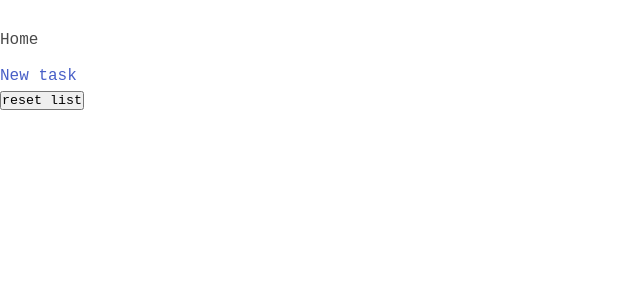
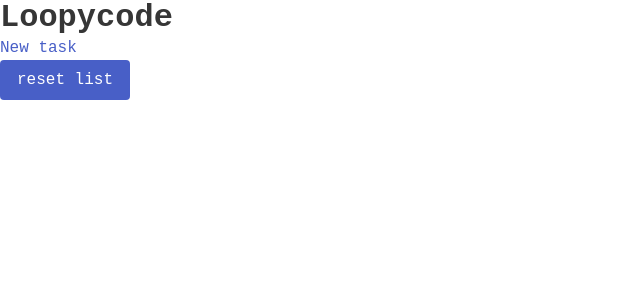
Before and after one commit to jcalixte/failwell, a Vue app: page / in a window 1280 px wide. Shown: the top 300 px of the page, without its empty margins (0-640 px from the left). Built offline with nearby package versions, Linux system fonts and the light colour scheme; a web font is replaced by a local one.

Commit message:
reset and implement first style classes

```diff
--- a/src/App.vue
+++ b/src/App.vue
@@ -4,76 +4,14 @@ import { RouterLink, RouterView } from 'vue-router'
 
 <template>
   <header>
-    <div class="wrapper">
-      <nav>
-        <router-link to="/">Home</router-link>
-      </nav>
-    </div>
+    <nav>
+      <h1 class="title is-3">
+        <router-link to="/">Loopycode</router-link>
+      </h1>
+    </nav>
   </header>
 
   <RouterView />
 </template>
 
-<style scoped>
-header {
-  line-height: 1;
-  max-height: 100vh;
-}
-
-.logo {
-  display: block;
-  margin: 0 auto 2rem;
-}
-
-nav {
-  width: 100%;
-  font-size: 12px;
-  text-align: center;
-  margin-top: 2rem;
-}
-
-nav a.router-link-exact-active {
-  color: var(--color-text);
-}
-
-nav a.router-link-exact-active:hover {
-  background-color: transparent;
-}
-
-nav a {
-  display: inline-block;
-  padding: 0 1rem;
-  border-left: 1px solid var(--color-border);
-}
-
-nav a:first-of-type {
-  border: 0;
-}
-
-@media (min-width: 1024px) {
-  header {
-    display: flex;
-    place-items: center;
-    padding-right: calc(var(--section-gap) / 2);
-  }
-
-  .logo {
-    margin: 0 2rem 0 0;
-  }
-
-  header .wrapper {
-    display: flex;
-    place-items: flex-start;
-    flex-wrap: wrap;
-  }
-
-  nav {
-    text-align: left;
-    margin-left: -1rem;
-    font-size: 1rem;
-
-    padding: 1rem 0;
-    margin-top: 1rem;
-  }
-}
-</style>
+<style scoped></style>
--- a/src/views/HomeView.vue
+++ b/src/views/HomeView.vue
@@ -9,6 +9,8 @@ const taskStore = useTaskStore()
   <main>
     <router-link :to="{ name: 'new-task' }">New task</router-link>
     <task-list />
-    <button @click="() => taskStore.reset()">reset list</button>
+    <button class="button is-link" @click="() => taskStore.reset()">
+      reset list
+    </button>
   </main>
 </template>
```
